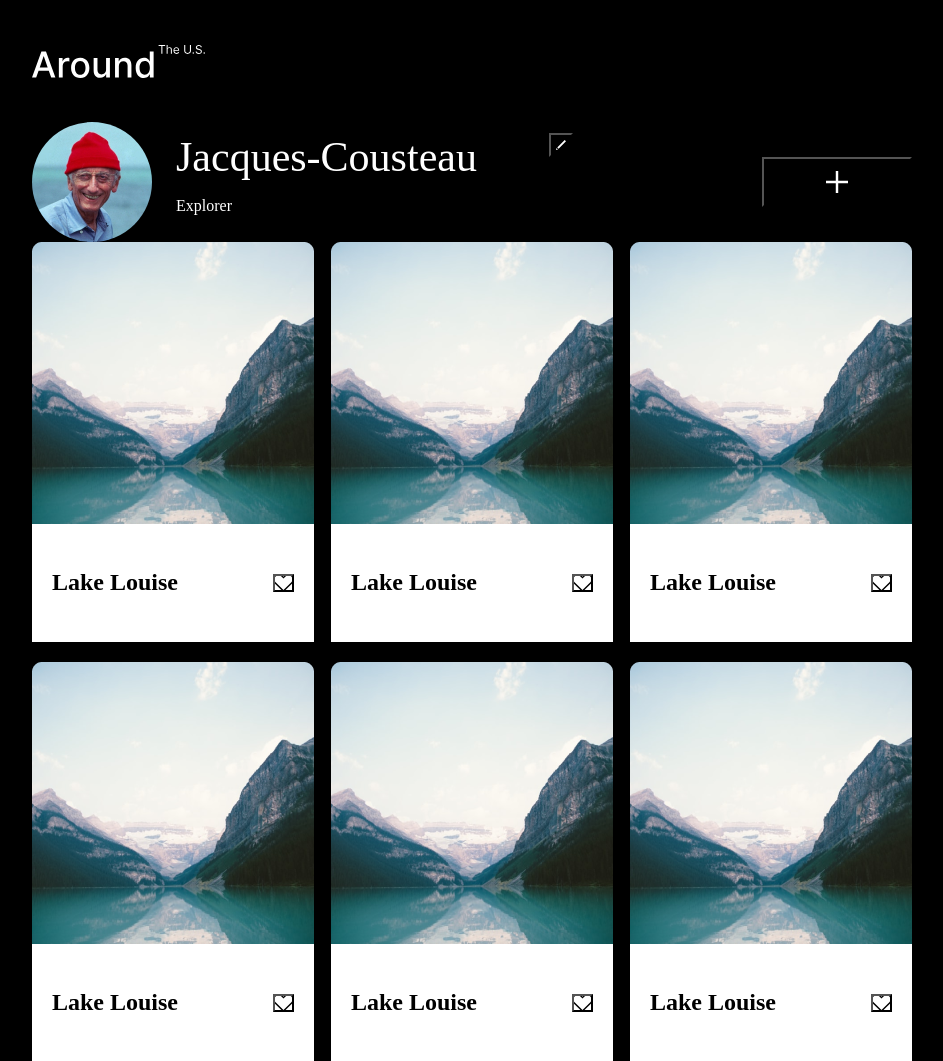
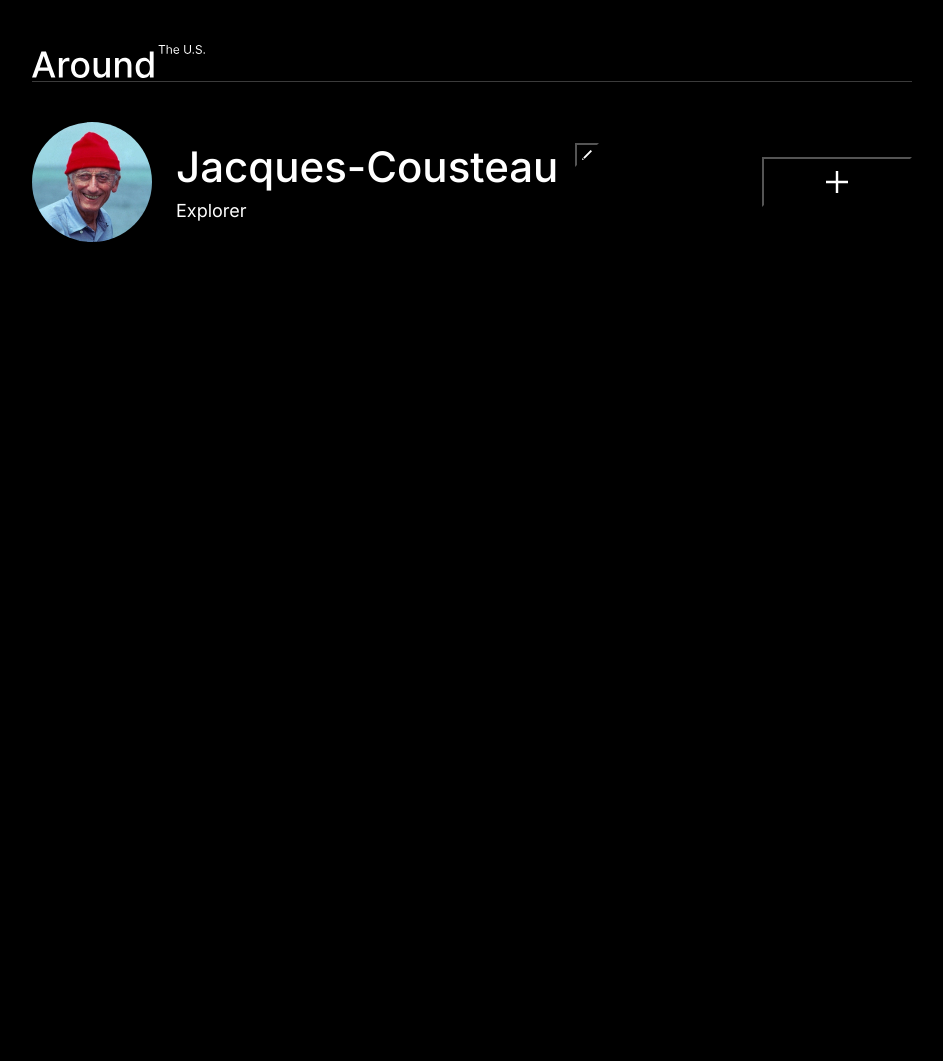
Before and after one commit to Jamey-Hernandez/se_project_aroundtheus, a plain HTML site: page index.html in a window 1280 px wide. Shown: the whole page, without its empty margins (168-1111 px from the left). After the commit the page ends 800 px from the top, so only its background shows below. Drawn offline with Linux system fonts and the light colour scheme.

Commit message:
Sprint3_New_Save

```diff
--- a/blocks/page.css
+++ b/blocks/page.css
@@ -1,4 +1,5 @@
 .page {
+    font-family: inter, Arial, Helvetica, sans-serif;
     background-color: black;
     color: white;
 }
@@ -7,7 +8,7 @@
     max-width: 880px;
     width: 100%;
     position: relative;
-    margin: 0 auto;
+    margin:0 auto;
 }
 
 .page__content {
@@ -18,12 +19,13 @@
 
 .header {
     margin-top: 45px;
+    border-bottom: 1px solid rgb(84 84 84 / .7);
 }
 
 .profile {
     display: flex;
+    padding-top: 40px;
     align-items: center;
-    padding-top: 40px;
 }
 
 .profile__info {
@@ -31,7 +33,8 @@
     grid-template-areas:
         "title button"
         "description description";
-    grid-template-columns: minmax(auto, 373px) auto;
+    grid-template-columns: minmax(auto 373px) auto;
+    grid-gap: 9px 17px;
 }
 
 .profile__edit-button {
@@ -54,10 +57,9 @@
     font-weight: 500;
     grid-area: title;
     margin: 0;
-
 }
 
-.profile-description {
+.profile__description {
    font-size: 18px;
    line-height: 22px;
    font-weight: 400;
@@ -69,74 +71,7 @@
     height: 120px;
     width: 120px;
     border-radius: 50%;
-    object-fit: cover;
+    object-fit: covert;
     background-position: center;
     margin-right: 24px;
 }
-
-.cards {
-    /* fonts */
-}
-
-.card__list {
-    display: grid;
-    justify-content: center;
-    grid-template-columns: repeat(auto-fit, 282px);
-    grid-gap: 20px 17px;
-    padding: 0;
-    margin: 0;
-}
-
-.card {
-    display: flex;
-    flex-direction: column;
-
-}
-
-.card__image {
-    width: 282px;
-    height: 282px;
-}
-
-.card__description {
-    display: flex;
-    background-color: white;
-    color: black;
-    padding-top: 25px;
-    padding-bottom: 25px;
-    padding-left: 20px;
-    padding-right: 20px;
-    align-items: center;
-    justify-content: space-between;
-
-}
-
-.card__like-button {
-    background: transparent url(../images/like-inactive.svg) center no-repeat;
-    width: 21px;
-    height: 18px;
-}
-
-/* @media screen and (max-width: 480px) {
-    .profile {
-        flex-direction: column;
-    }
-
-    .profile__info {
-        display: flex;
-        flex-wrap: wrap;
-        justify-content: center;
-        width: 100%;
-
-    }
-
-    .profile-description {
-        width: 100%;
-        text-align: center;
-    }
-
-    .profile__add-button {
-       margin: 0;
-       width: 100%;
-    }
-} */
--- a/index.html
+++ b/index.html
@@ -10,65 +10,20 @@
 <body class="page">
     <div class="page__content">
       <header class="header page__section">
-            <img src="./images/logo.svg" alt="Around the U.S Logo">
+        <img src="./images/logo.svg" alt="Around the U.S. Logo"/>
       </header>
       <main class="content">
         <section class="profile page__section">
             <img src="./images/jacques-cousteau.jpg" alt="Avatar" class="profile__image"/>
             <div class="profile__info">
-                    <h1 class="profile__title">Jacques-Cousteau</h1>
+                <h1 class="profile__title"> Jacques-Cousteau</h1>
                 <button class="profile__edit-button"></button>
                 <p class="profile__description">Explorer</p>
             </div>
             <button class="profile__add-button"></button>
         </section>
-            <section class="cards page__section">
-                <ul class="card__list">
-                    <li class="card">
-                        <img src="./images/lake-louise.png" class="card__image"/>
-                        <div class="card__description">
-                            <h2>Lake Louise</h2>
-                            <button class="card__like-button"></button>
-                        </div>
-                    </li>
-                    <li class="card">
-                        <img src="./images/lake-louise.png" class="card__image"/>
-                        <div class="card__description">
-                            <h2>Lake Louise</h2>
-                            <button class="card__like-button"></button>
-                        </div>
-                    </li>
-                    <li class="card">
-                        <img src="./images/lake-louise.png" class="card__image"/>
-                        <div class="card__description">
-                            <h2>Lake Louise</h2>
-                            <button class="card__like-button"></button>
-                        </div>
-                    </li>
-                    <li class="card">
-                        <img src="./images/lake-louise.png" class="card__image"/>
-                        <div class="card__description">
-                            <h2>Lake Louise</h2>
-                            <button class="card__like-button"></button>
-                        </div>
-                    </li>
-                    <li class="card">
-                        <img src="./images/lake-louise.png" class="card__image"/>
-                        <div class="card__description">
-                            <h2>Lake Louise</h2>
-                            <button class="card__like-button"></button>
-                        </div>
-                    </li>
-                    <li class="card">
-                        <img src="./images/lake-louise.png" class="card__image"/>
-                        <div class="card__description">
-                            <h2>Lake Louise</h2>
-                            <button class="card__like-button"></button>
-                        </div>
-                    </li>
-                </ul>
-            </section>
       </main>
+
     </div>
 </body>
 </html>
```
Lines whose indentation alone changed are shown as unchanged.
